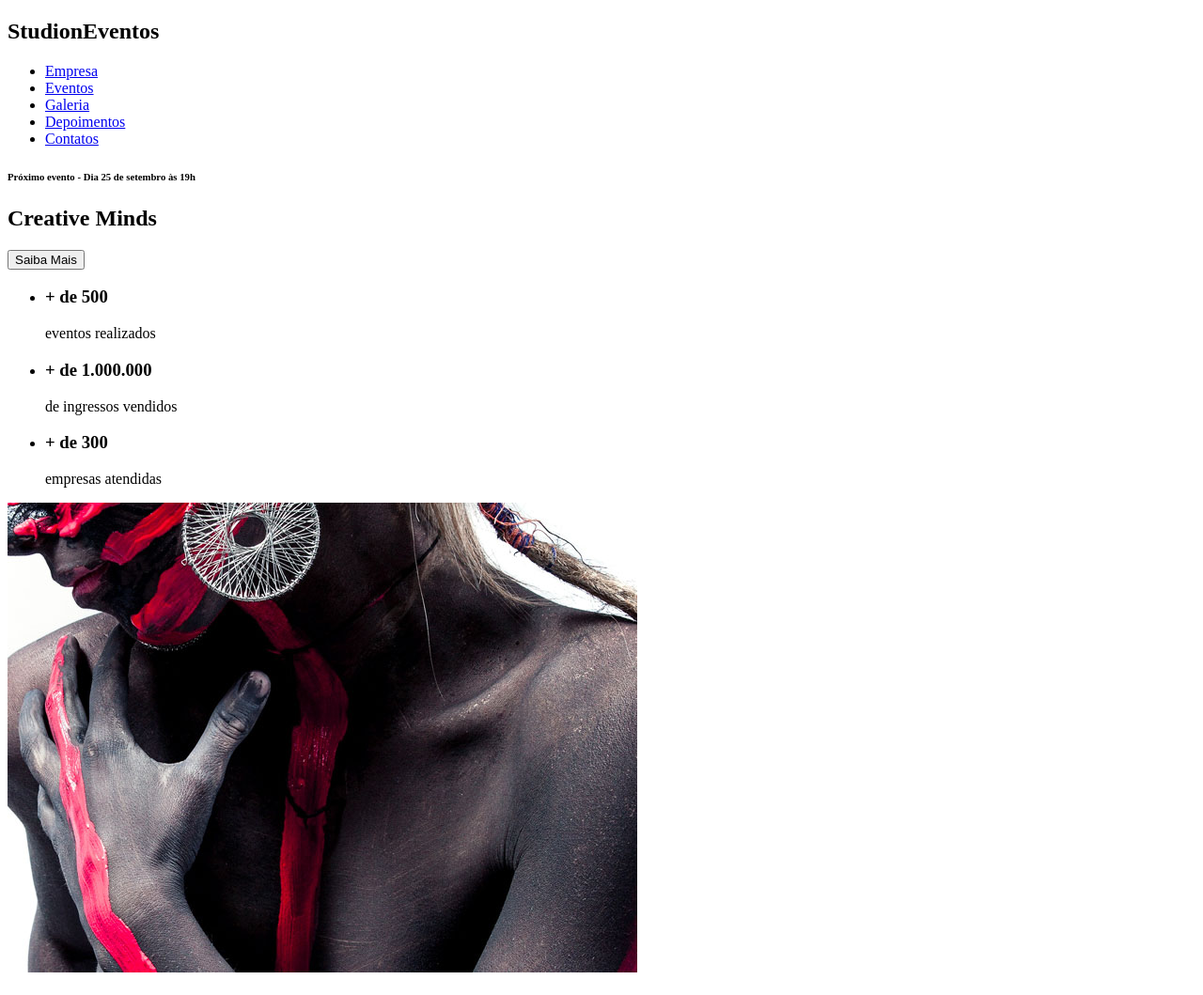
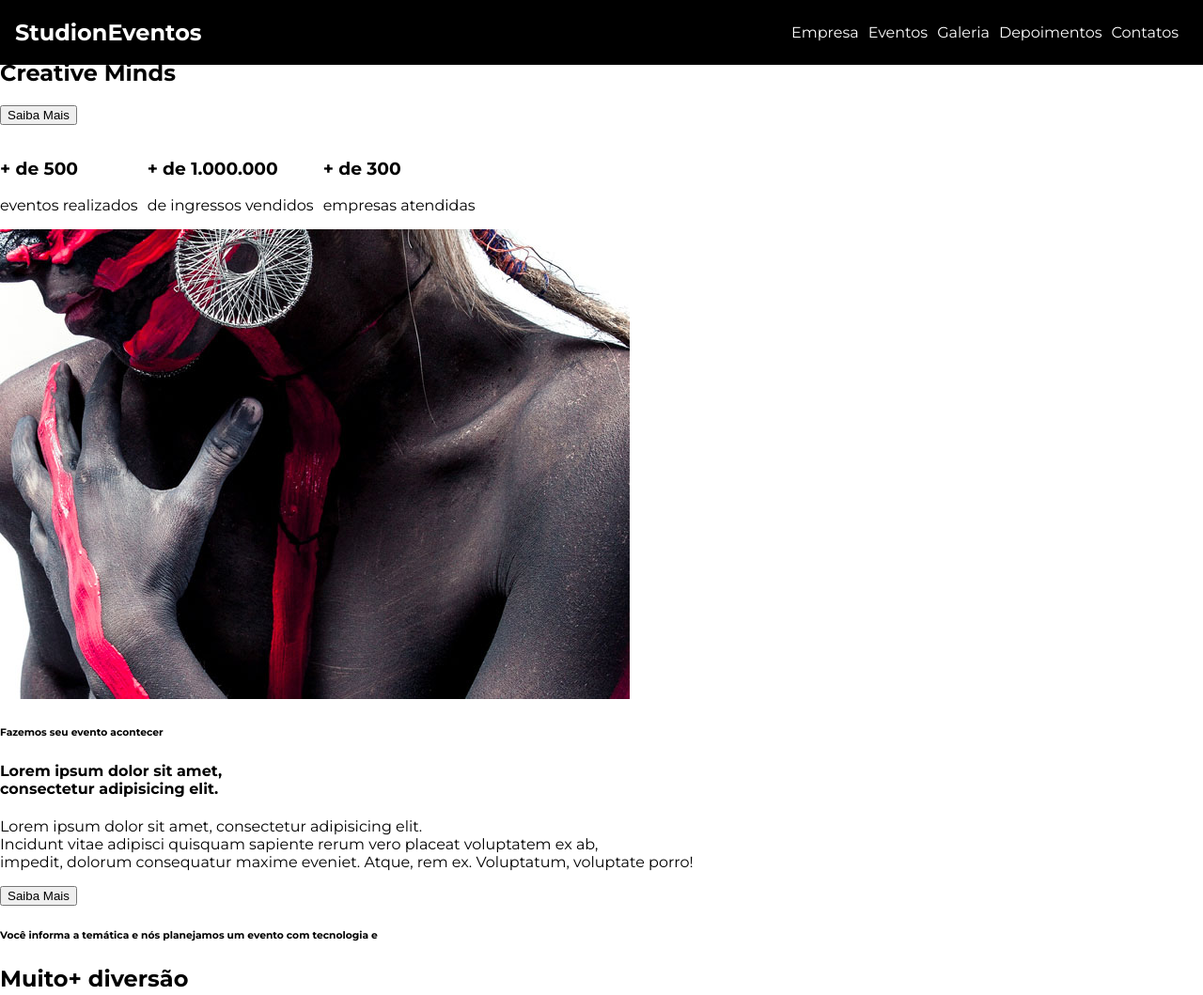
Before and after one commit to cristian-sbardelotto/studion, a website: page src/index.html in a window 1280 px wide. Shown: the top 1059 px of the page at 94% size. Drawn offline with Linux system fonts and the light colour scheme.

Commit message:
feat(nav) added base style

```diff
--- a/src/index.html
+++ b/src/index.html
@@ -6,12 +6,13 @@
     <meta http-equiv="X-UA-Compatible" content="IE=edge">
     <meta name="viewport" content="width=device-width, initial-scale=1.0">
     <title>Studion</title>
+    <link rel="stylesheet" href="style.css">
 </head>
 
 <body>
-    <nav>
+    <nav class="navbar">
         <h1>Studi<span>on</span><span>Eventos</span></h1>
-        <ul>
+        <ul class="navbar__links">
             <li>
                 <a href="#empresa">
                     Empresa
--- /dev/null
+++ b/src/style.css
@@ -0,0 +1,43 @@
+@import url('https://fonts.googleapis.com/css2?family=Montserrat:wght@400;700&display=swap');
+* {
+    box-sizing: border-box;
+}
+
+:root {
+    font-family:'Montserrat', sans-serif;
+    font-size: 16px;
+}
+
+body {
+    margin: 0;
+}
+
+ul {
+    display: flex;
+    list-style: none;
+    padding-left: 0;
+}
+
+li {
+    margin-right: 0.625rem;
+}
+
+.navbar {
+    position: fixed;
+    display: grid;
+    grid-template-columns: 1fr 9fr;
+    align-items: center;
+    top: 0;
+    left: 0;
+    width: 100vw;
+    padding: 0 1rem;
+    background-color: #000;
+    color: #fff;
+}
+.navbar__links {
+    justify-self: end;
+}
+.navbar__links a {
+    color: #fff;
+    text-decoration: none;
+}
```
